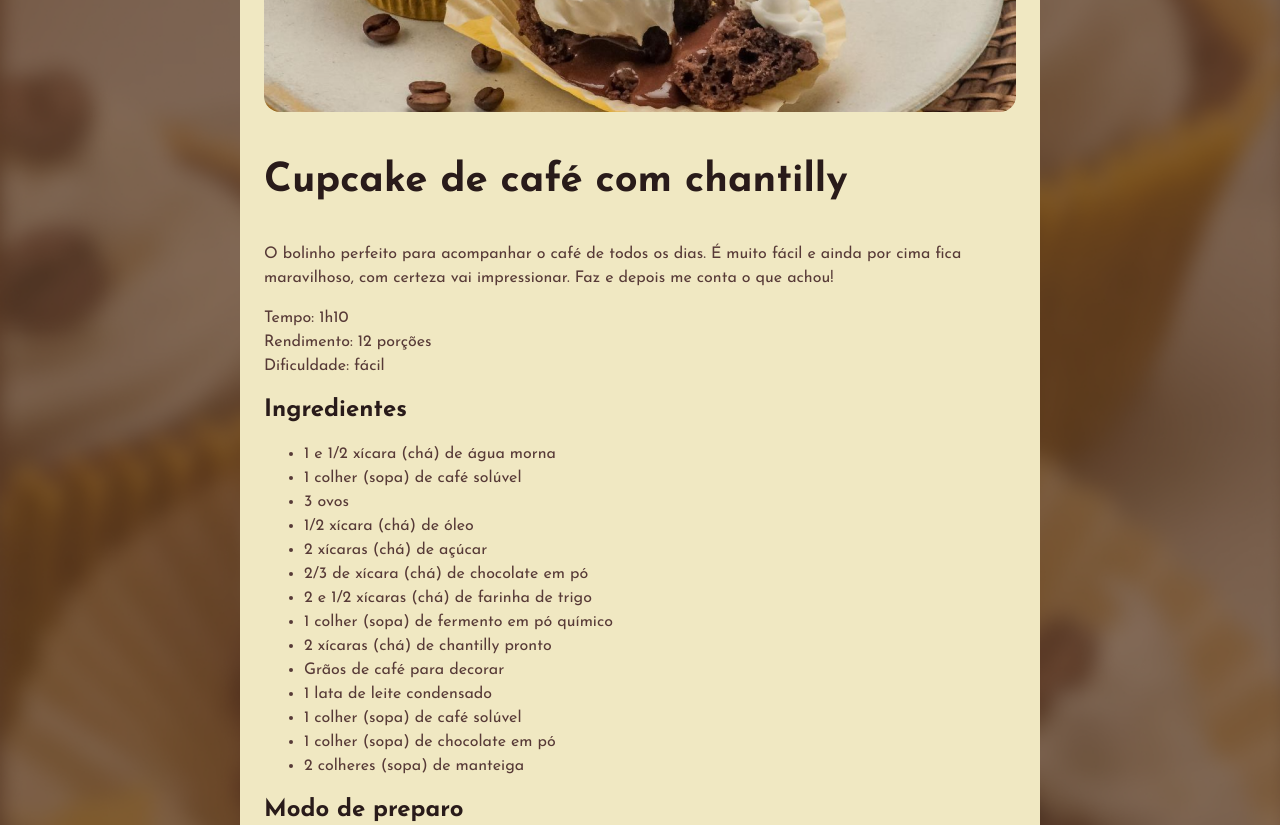
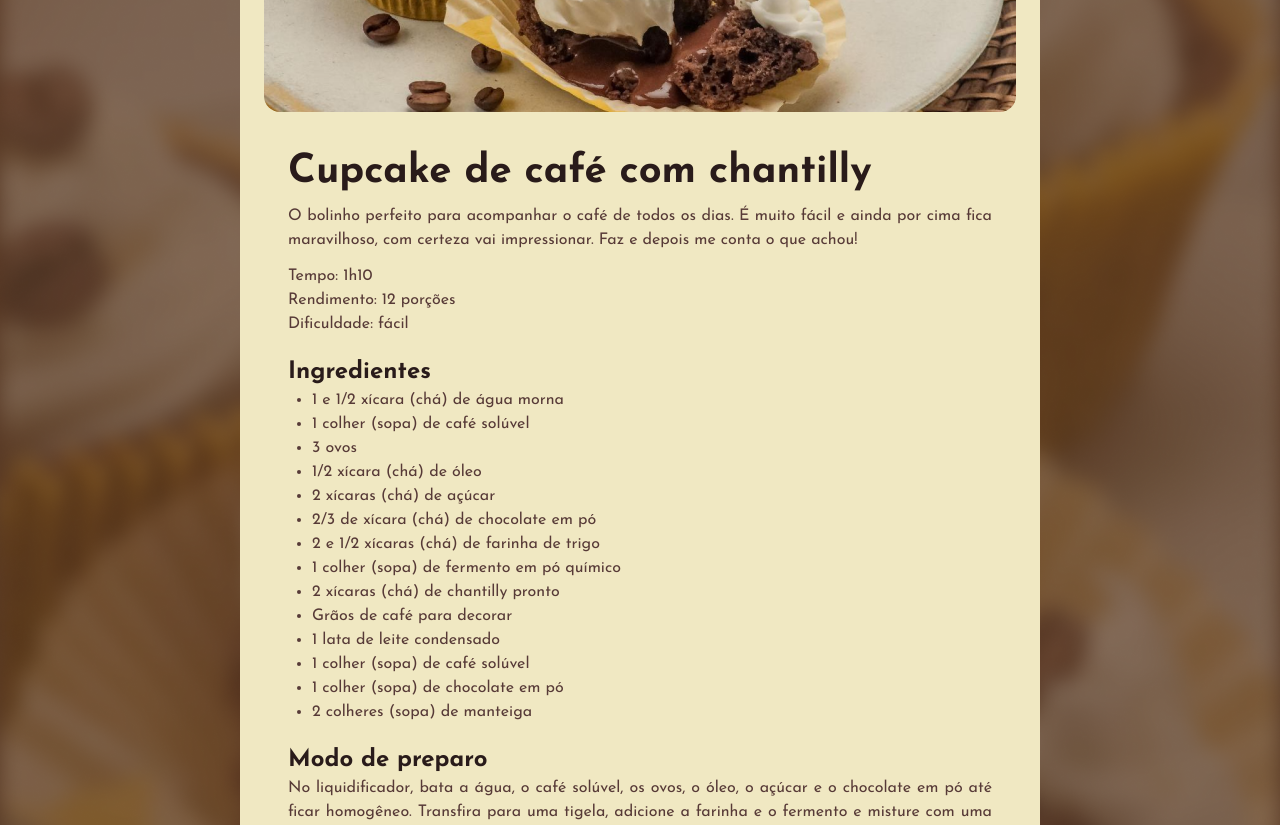
Before and after one commit to ppedrolucas/P-gina-de-Receitas, a plain HTML site: page index.html in a window 1280 px wide. Shown: the part 360-1185 px from the top of the page. Drawn offline with Linux system fonts and the light colour scheme.

Commit message:
espaçamentos

```diff
--- a/style.css
+++ b/style.css
@@ -3,12 +3,19 @@
   line-height: 150%;
   color: #573A37;
 }
+
+*{
+  margin: 0;
+  padding: 0;
+}
+
 body{
   background-image: url(assets/Página\ de\ receita.png);
   /*cover vai sempre cobrir tudo que for visivel na janela do browser.*/
   background-size: cover;
 
 }
+
 #page{
   box-sizing: border-box;
   max-width: 800px;
@@ -17,9 +24,23 @@ body{
   border-radius: 24px;
   margin: 48px auto;
 }
+
 img{
   border-radius: 16px;
 
+}
+
+main{
+  padding: 24px;
+  text-align: justify;
+}
+
+section + section{
+  margin-top: 24px;
+}
+
+#about p + p{
+  margin-top: 12px;
 }
 
 h1{
@@ -33,4 +54,10 @@ h2{
 
 h1, h2{
   color: #291B1A;
+  margin-bottom: 4px;
+  /* line-height: 150%; */
 }
+
+ul{
+  margin-left: 24px;
+}
```
